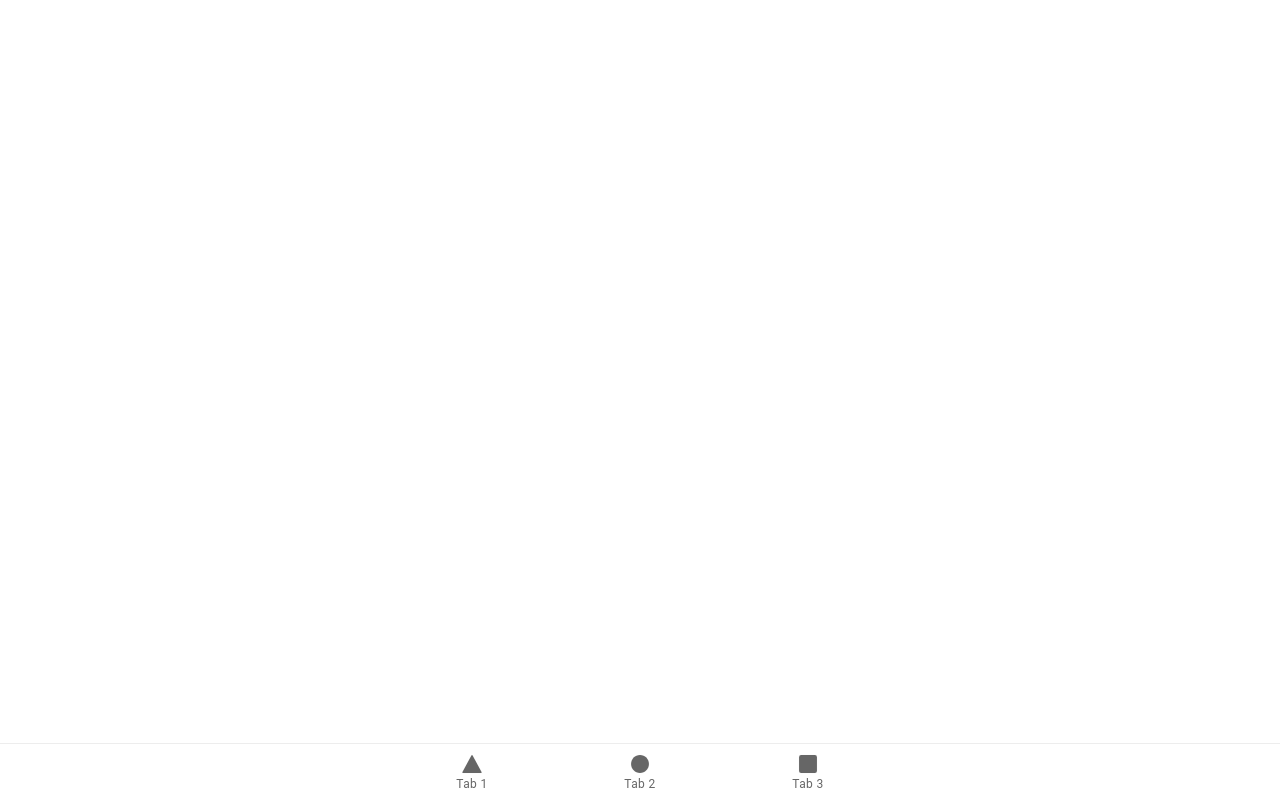
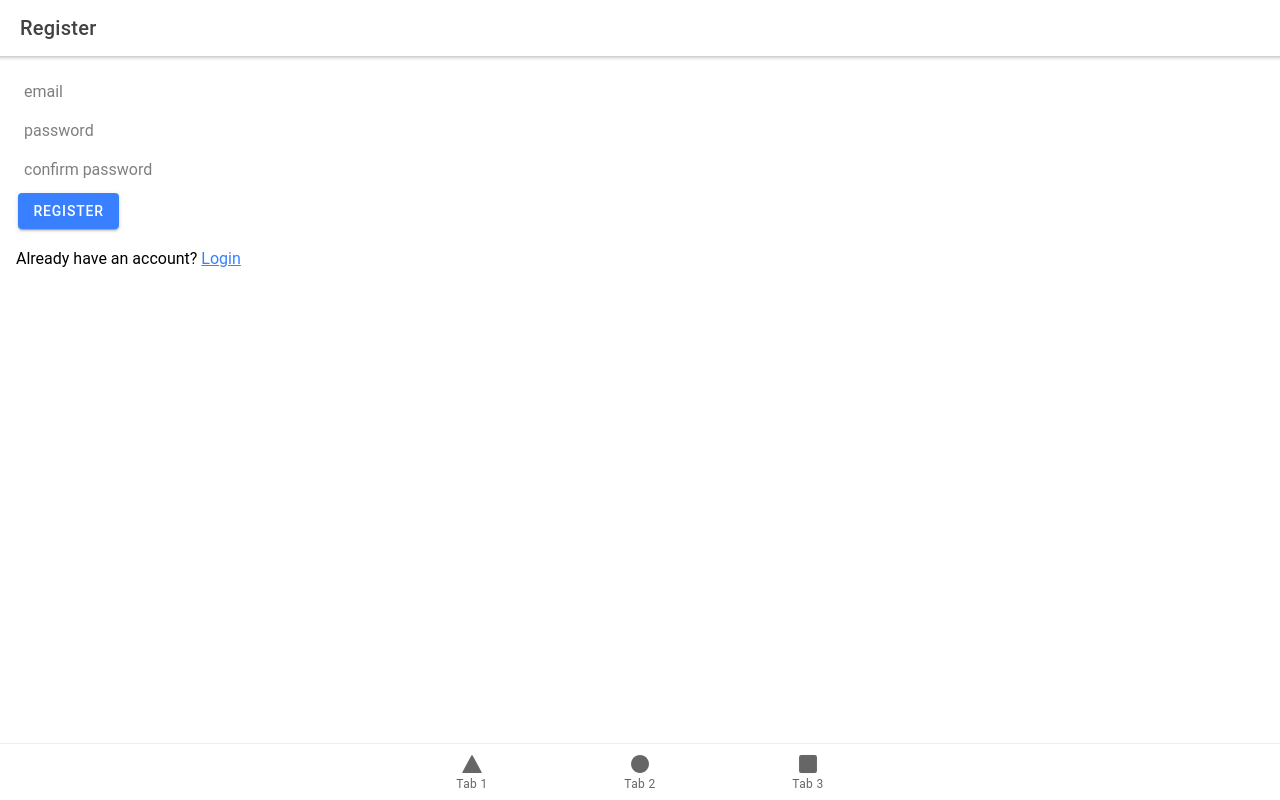
Before and after one commit to shero4/Hacko-17-COD3ine, a React (Create React App) app: page /register in a window 1280 px wide. Built offline with nearby package versions, Linux system fonts and the light colour scheme.

Commit message:
feeling like a react god goodnight

```diff
--- a/src/App.tsx
+++ b/src/App.tsx
@@ -13,7 +13,9 @@ import { ellipse, square, triangle } from 'ionicons/icons';
 import Tab1 from './pages/Tab1';
 import Tab2 from './pages/Tab2';
 import Tab3 from './pages/Tab3';
-
+import PreLogin from './pages/PreLogin'
+import Login from './pages/Login'
+import Register from './pages/Register'
 /* Core CSS required for Ionic components to work properly */
 import '@ionic/react/css/core.css';
 
@@ -38,6 +40,9 @@ const App: React.FC = () => (
     <IonReactRouter>
       <IonTabs>
         <IonRouterOutlet>
+          <Route path="/" component={PreLogin} exact />
+          <Route path="/login" component={Login} exact />
+          <Route path="/register" component={Register} exact />
           <Route exact path="/tab1">
             <Tab1 />
           </Route>
@@ -46,9 +51,6 @@ const App: React.FC = () => (
           </Route>
           <Route path="/tab3">
             <Tab3 />
-          </Route>
-          <Route exact path="/">
-            <Redirect to="/tab1" />
           </Route>
         </IonRouterOutlet>
         <IonTabBar slot="bottom">
--- /dev/null
+++ b/src/firebaseConfig.ts
@@ -0,0 +1,32 @@
+import firebase from 'firebase'
+
+const config = {
+    apiKey: "AIzaSyCyjys0nRakr9O5c6QKfywJD2hCGt0IBfE",
+    authDomain: "examtantra-89ee0.firebaseapp.com",
+    projectId: "examtantra-89ee0",
+    storageBucket: "examtantra-89ee0.appspot.com",
+    messagingSenderId: "164717273487",
+    appId: "1:164717273487:web:b9633ca910ea71a31d2bfa"
+}
+
+firebase.initializeApp(config)
+
+export async function loginUser(email: string, password: string) {
+    try {
+        const res = await firebase.auth().signInWithEmailAndPassword(email, password);
+        return true;
+    } catch(err) {
+        console.log(err);
+        return false;
+    }
+}
+
+export async function registerUser(email: string, password: string) {
+    try {
+        const res = await firebase.auth().createUserWithEmailAndPassword(email, password);
+        return true;
+    } catch(err) {
+        console.log(err);
+        return false;
+    }
+}
--- a/src/index.tsx
+++ b/src/index.tsx
@@ -1,22 +1,25 @@
 import React from 'react';
 import ReactDOM from 'react-dom';
 import App from './App';
-import * as serviceWorkerRegistration from './serviceWorkerRegistration';
-import reportWebVitals from './reportWebVitals';
+import { Provider } from 'react-redux';
+import { createStore } from 'redux'
+import { reducer } from './redux/reducer';
+const store = createStore(reducer)
+
+// import * as serviceWorkerRegistration from './serviceWorkerRegistration';
 
 ReactDOM.render(
-  <React.StrictMode>
+  <Provider store={store}>
     <App />
-  </React.StrictMode>,
-  document.getElementById('root')
+  </Provider> ,document.getElementById('root')
 );
 
 // If you want your app to work offline and load faster, you can change
 // unregister() to register() below. Note this comes with some pitfalls.
 // Learn more about service workers: https://cra.link/PWA
-serviceWorkerRegistration.unregister();
+// serviceWorkerRegistration.unregister();
 
 // If you want to start measuring performance in your app, pass a function
 // to log results (for example: reportWebVitals(console.log))
 // or send to an analytics endpoint. Learn more: https://bit.ly/CRA-vitals
-reportWebVitals();
+// reportWebVitals();
--- /dev/null
+++ b/src/pages/Login.tsx
@@ -0,0 +1,63 @@
+import { IonToast, IonButton, IonContent, IonHeader, IonInput, IonMenuButton, IonPage, IonTitle, IonToolbar, IonLoading } from '@ionic/react';
+import { Link } from 'react-router-dom';
+import { useState } from 'react';
+import { loginUser } from '../firebaseConfig'
+
+const Login: React.FC = () => {
+
+  const [busy, setBusy] = useState<boolean>(false)
+  const [email, setEmail] = useState<string>('')
+  const [password, setPassword] = useState<string>('')
+  const [message, setMessage] = useState<string>('')
+  const [showToast, setShowToast] = useState<boolean>(false)
+
+  async function login() {
+    setBusy(true)
+    let res = await loginUser(email, password);
+    console.log(res)
+    // yahan pe bhi cases dalne honge
+    if (res) {
+      setMessage("Logged in successfully");
+      setShowToast(true);
+    } else {
+      setMessage("Login failed");
+      setShowToast(true);
+    }
+    setBusy(false)
+  }
+
+  return (
+    <IonPage>
+      <IonHeader>
+        <IonToolbar>
+          <IonTitle>Login</IonTitle>
+        </IonToolbar>
+      </IonHeader>
+      <IonLoading
+        message="please wait"
+        duration={0}
+        isOpen={busy}
+      />
+      <IonContent className="ion-padding">
+        <IonInput
+          placeholder="email"
+          onIonChange={(e: any) => setEmail(e.target.value)}
+        />
+        <IonInput
+          placeholder="password"
+          onIonChange={(e: any) => setPassword(e.target.value)}
+        />
+        <IonButton onClick={login}>Login</IonButton>
+        <p>New here? <Link to="/register">Register</Link></p>
+        <IonToast
+          isOpen={showToast}
+          onDidDismiss={() => setShowToast(false)}
+          message={message}
+          duration={300}
+        />
+      </IonContent>
+    </IonPage>
+  );
+};
+
+export default Login;
--- /dev/null
+++ b/src/pages/PreLogin.tsx
@@ -0,0 +1,20 @@
+import { IonButton, IonButtons, IonContent, IonHeader, IonMenuButton, IonPage, IonTitle, IonToolbar } from '@ionic/react';
+
+const PreLogin: React.FC = () => {
+
+  return (
+    <IonPage>
+      <IonHeader>
+        <IonToolbar>
+          <IonTitle>PreLogin</IonTitle>
+        </IonToolbar>
+      </IonHeader>
+      <IonContent className="ion-padding">
+        <IonButton routerLink="/login">Login</IonButton>
+        <IonButton routerLink="/register" color="secondary">Register</IonButton>
+      </IonContent>
+    </IonPage>
+  );
+};
+
+export default PreLogin;
--- /dev/null
+++ b/src/pages/Register.tsx
@@ -0,0 +1,74 @@
+import { IonButton, IonLoading, IonToast, IonInput, IonContent, IonHeader, IonMenuButton, IonPage, IonTitle, IonToolbar } from '@ionic/react';
+import { useState } from 'react';
+import { Link } from 'react-router-dom';
+import { registerUser } from '../firebaseConfig'
+
+const Register: React.FC = () => {
+
+  const [email, setEmail] = useState<string>('')
+  const [password, setPassword] = useState<string>('')
+  const [cpassword, setCPassword] = useState<string>('')
+  const [message, setMessage] = useState<string>('')
+  const [showToast, setShowToast] = useState<boolean>(false)
+  const [busy, setBusy] = useState<boolean>(false)
+
+  async function register() {
+    setBusy(true)
+    // yahan pe cases dalne honge
+    if(password !==  cpassword) {
+      setMessage("Passwords do not match");
+      setBusy(false)
+      return setShowToast(true);
+    }
+    if(email.trim() === '' || password.trim() === '') {
+      setMessage("Email or password is empty");
+      setBusy(false)
+      return setShowToast(true);
+    }
+    const res = await registerUser(email, password)
+    if(res) {
+      setMessage("User registered");
+      setBusy(false)
+      return setShowToast(true);
+    }
+  }
+
+  return (
+    <IonPage>
+      <IonHeader>
+        <IonToolbar>
+          <IonTitle>Register</IonTitle>
+        </IonToolbar>
+      </IonHeader>
+      <IonLoading
+        message="please wait"
+        duration={0}
+        isOpen={busy}
+      />
+      <IonContent className="ion-padding">
+        <IonInput
+          placeholder="email"
+          onIonChange={(e:any) => setEmail(e.target.value)}
+        />
+        <IonInput
+          placeholder="password"
+          onIonChange={(e:any) => setPassword(e.target.value)}
+        />
+        <IonInput
+          placeholder="confirm password"
+          onIonChange={(e:any) => setCPassword(e.target.value)}
+        />
+        <IonButton onClick={register}>Register</IonButton>
+        <p>Already have an account? <Link to="/login">Login</Link></p>
+        <IonToast
+          isOpen={showToast}
+          onDidDismiss={() => setShowToast(false)}
+          message = {message}
+          duration = {300}
+        />
+      </IonContent>
+    </IonPage>
+  );
+};
+
+export default Register;
--- /dev/null
+++ b/src/redux/actions.ts
@@ -0,0 +1,3 @@
+export const setUserState = payload => {
+    return { type: 'SET_USER_STATE', payload }
+}
--- /dev/null
+++ b/src/redux/reducer.ts
@@ -0,0 +1,15 @@
+export function reducer(
+    state = {},
+    { type, payload }: { type: string, payload: any }
+): any {
+    // work with state
+    switch (type) {
+        case 'SET_USER_STATE':
+            return {
+                ...state,
+                userData: payload
+            }
+    }
+
+    return state
+}
```
Also changed, not shown: package.json (+6 -1 lines), 1 other file (tests, documents, lock files or other folders).
